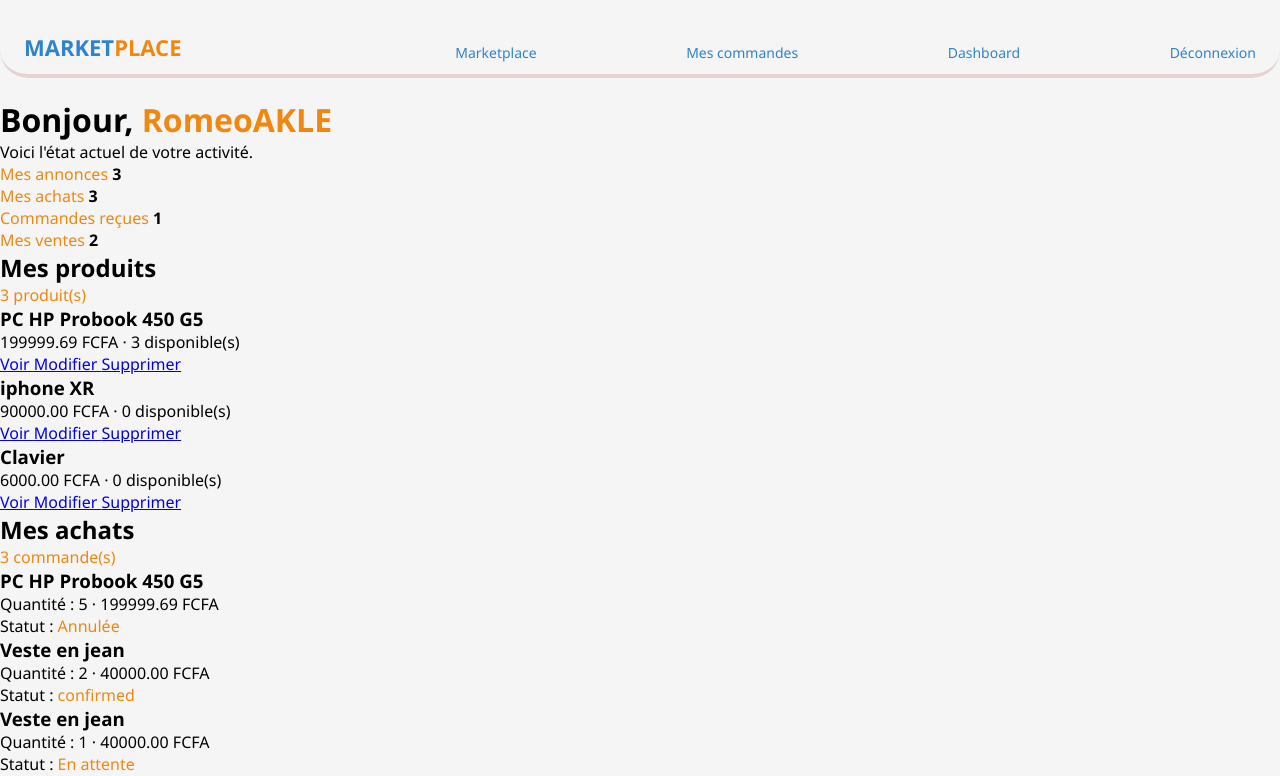
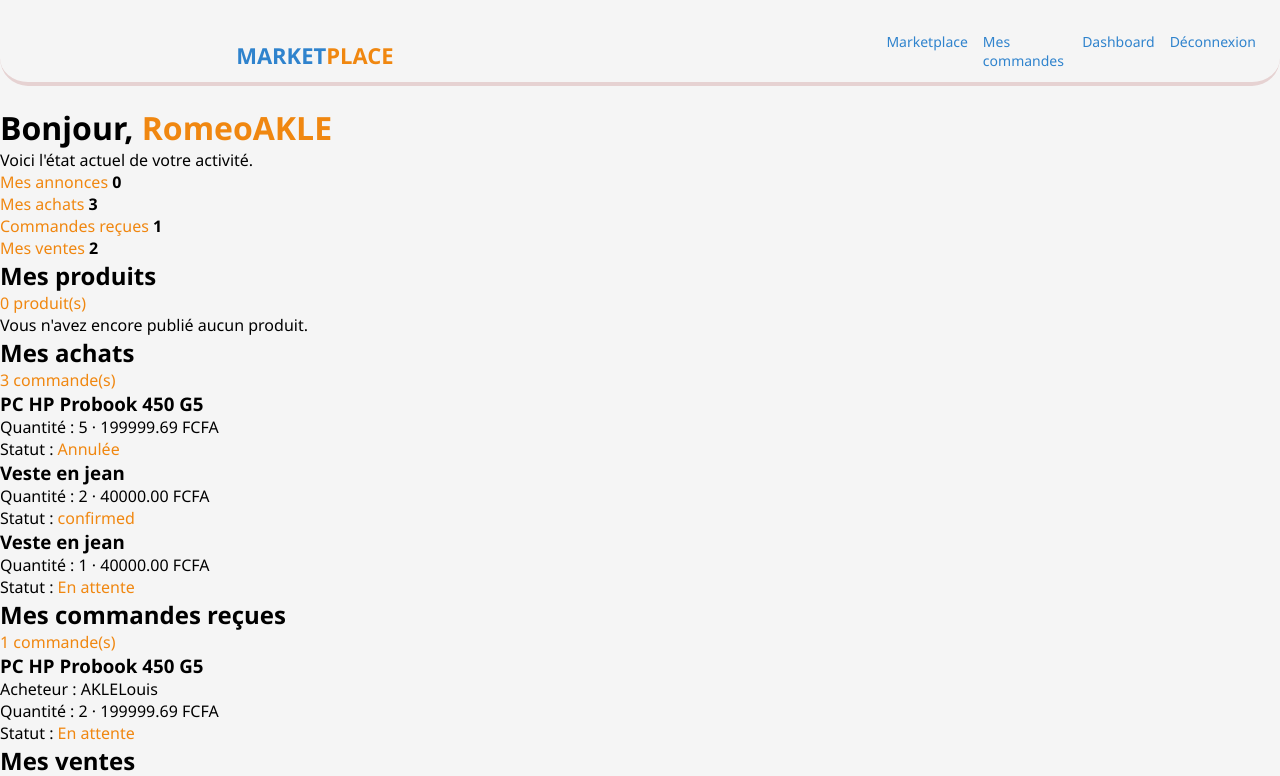
Before and after one commit to aklrom/MARKETPLACE-, a Django app: page /accounts/dashboard/ in a window 1280 px wide. Shown: the top 776 px of the page. Run offline with Django 5.2, Linux system fonts and the light colour scheme; a user stored in the database is signed in; data comes from the database, SQL or seed files in the repository; both versions use the stored data as it was after the commit.

Commit message:
fonctionnalités modifier , consulter, supprimer un article du catalogue amelioration

```diff
--- a/accounts/static/accounts/dashboard.css
+++ b/accounts/static/accounts/dashboard.css
@@ -34,7 +34,7 @@ span{
     color:rgb(240, 135, 16);
 }
 .top-nav div{
-    width:65%;
+    width:30%;
     display:flex;
     justify-content: space-between;
     gap:15px;
--- a/accounts/templates/accounts/dashboard.html
+++ b/accounts/templates/accounts/dashboard.html
@@ -28,9 +28,9 @@
 
     <nav class="top-nav">
 
-        <a href="{% url 'product_list' %}" class="brand">
+        <div><i class="fas fa-store"></i><a href="{% url 'product_list' %}" class="brand">
             MARKET<span>PLACE</span>
-        </a>
+        </a></div>
 
         <div class="nav-links">
 
--- a/accounts/views.py
+++ b/accounts/views.py
@@ -33,7 +33,7 @@ def login_view(request):
 
 @login_required
 def dashboard(request):
-    products=Product.objects.filter(seller=request.user)
+    products=Product.objects.filter(seller=request.user,is_active=True)
     purchases=Order.objects.filter(buyer=request.user)
     received_orders=Order.objects.filter(product__seller=request.user,status="pending")
     sales=Order.objects.filter(product__seller=request.user , status="confirmed")
--- a/orders/views.py
+++ b/orders/views.py
@@ -51,7 +51,7 @@ def seller_status_confirm(request,id):
         "Cette commande ne peut pas encore être validée."
     )
     if request.user!=order.product.seller or order.seller_status:
-        return HttpResponseForbidden("Vous n'etes pas autorisé à agir .")
+        return HttpResponseForbidden("Vous n'etes pas autorisé à agir  ou  vous avez deja validé")
     with transaction.atomic():
         order.seller_status=True
         if order.seller_status and order.buyer_status:
@@ -72,7 +72,7 @@ def buyer_status_confirm(request,id):
         "Cette commande ne peut pas encore être validée."
     )
     if request.user!=order.buyer or order.buyer_status:
-        return HttpResponseForbidden("Vous n'etes pas autorisé à agir .")
+        return HttpResponseForbidden("Vous n'etes pas autorisé à agir ou vous avez deja confirmé")
     with transaction.atomic():
         order.buyer_status=True
         if order.seller_status and order.buyer_status:
--- a/products/forms.py
+++ b/products/forms.py
@@ -11,4 +11,5 @@ class ProductForm(forms.ModelForm):
             "price",
             "quantity",
             "condition",
+            "is_active",
         ]
--- a/products/models.py
+++ b/products/models.py
@@ -22,7 +22,7 @@ class Product(models.Model):
         on_delete=models.PROTECT,
         related_name="products"
     )
-
+    is_active=models.BooleanField(default=True, verbose_name="Article actif /En vente")
     name=models.CharField(max_length=200)
     description=models.TextField()
     price=models.DecimalField(max_digits=10,decimal_places=2)
--- a/products/templates/products/product_confirm_delete.html
+++ b/products/templates/products/product_confirm_delete.html
@@ -10,7 +10,7 @@
     <form  method="post">
         {% csrf_token %}
         <p>Supprimer {{product.name}}</p>
-        <button type="submit">supprimer</button>
+        <button type="submit">retirer du catalogue</button>
     </form>
     <a href="{% url 'product_list' %}">Retourner à la liste des produits</a>
 </body>
--- a/products/templates/products/product_detail.html
+++ b/products/templates/products/product_detail.html
@@ -22,10 +22,9 @@
 
     <p>Statut : {{ product.status }}</p>
     {% if user == product.seller %}
-        <a href="{% url 'product_delete' product.id %}">Supprimer cet article</a>
+        <a href="{% url 'product_delete' product.id %}">Retirer du catalogue</a>
         <a href="{% url 'product_update' product.id %}">Modifier cette annonce</a>
     {% endif %}
-   <!-- <button type="submit"><a href="{% url 'product_buy' product.id %}">Commander</a></button> -->
    <a href="{% url 'add_to_cart' product.id %}">
     Ajouter au panier
     </a>
```
Also changed, not shown: products/views.py (+4 -4 lines), db.sqlite3, products/migrations/0002_product_is_active.py (added).
